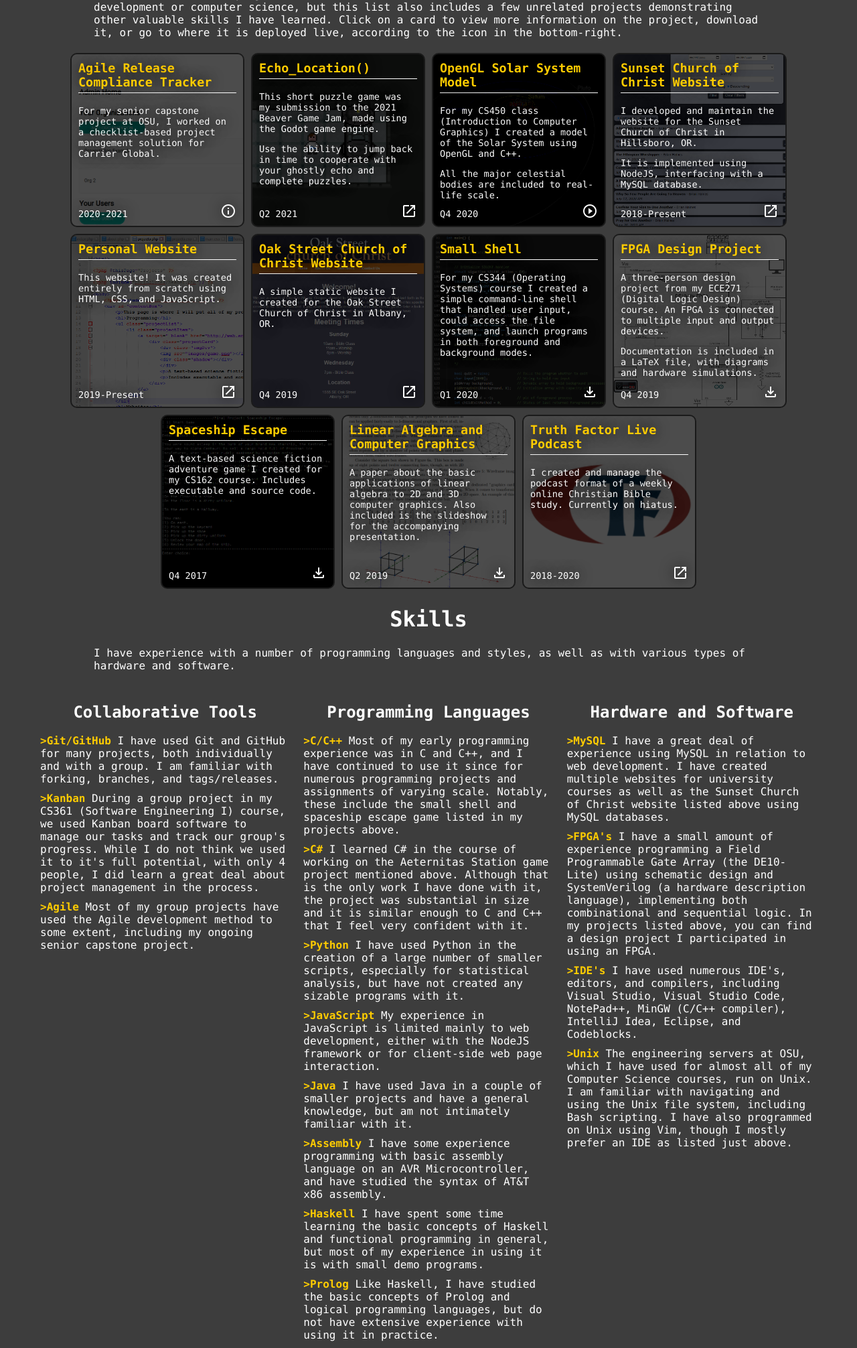
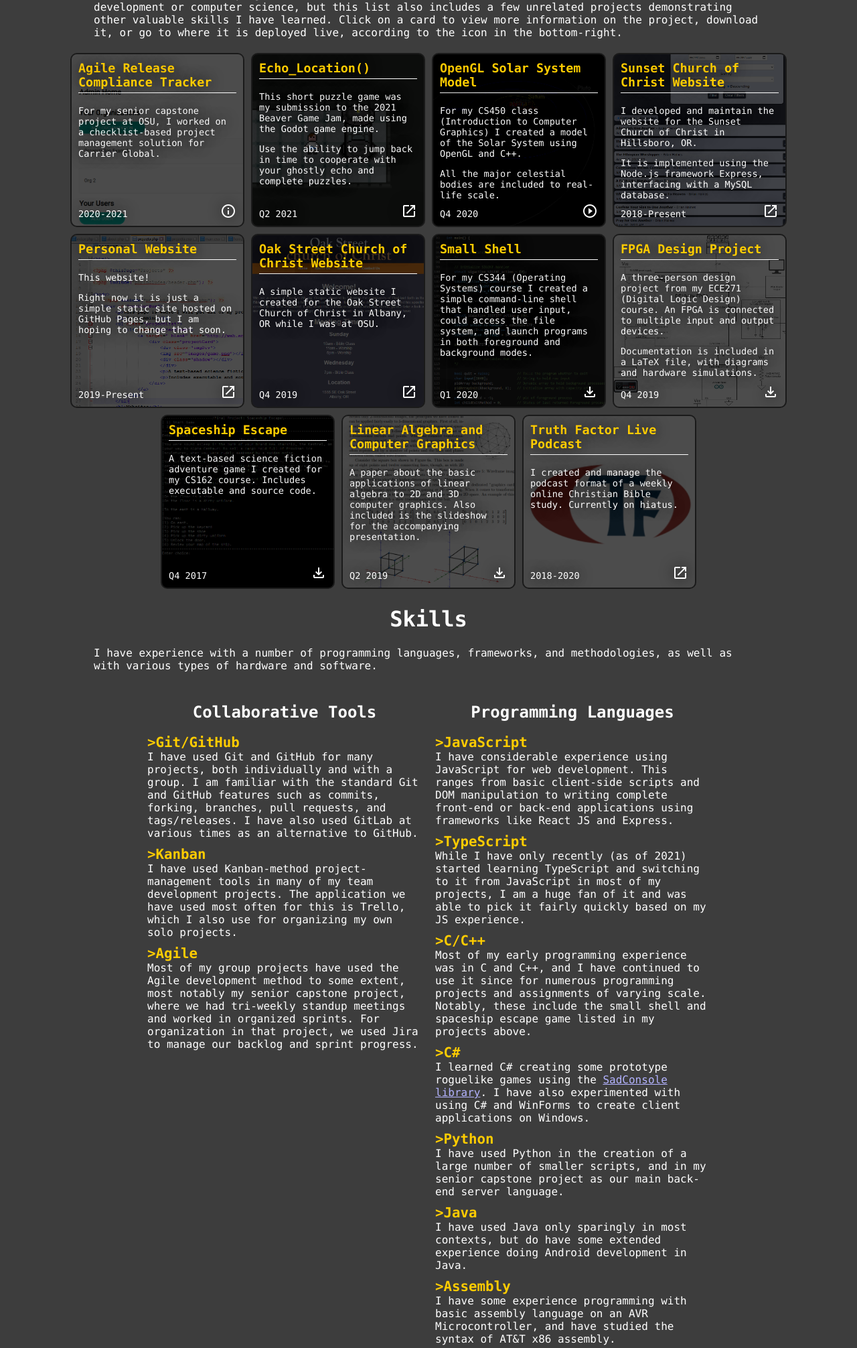
Before and after one commit to GrantHaines/GrantHaines.github.io, a PHP site: page / in a window 1280 px wide. Shown: the part 567-2579 px from the top of the page at 67% size. Run offline with PHP 8.4, Linux system fonts and the light colour scheme.

Commit message:
Update ARCT page and skills/projects

```diff
--- a/css/index.css
+++ b/css/index.css
@@ -174,6 +174,18 @@ Skill list
 ----------
 */
 
+#skillBox {
+	flex-wrap: wrap;
+	justify-content: center;
+}
+
+#skillBox .sectionSubBox {
+	box-sizing: border-box;
+	width: 100%;
+	min-width: 300px;
+	max-width: 410px;
+}
+
 .skillTitle {
 	width: 100%;
 	text-align: center;
@@ -194,4 +206,7 @@ Skill list
 	color: var(--main-contrast-color);
 
 	font-weight: bold;
+	font-size: 1.3em;
+	margin: 0;
+	display: block;
 }
--- a/css/main.css
+++ b/css/main.css
@@ -1,4 +1,4 @@
-@import "/css/variables.css";
+@import "variables.css";
 
 html {
 	height: 100%;
--- a/index.html
+++ b/index.html
@@ -58,7 +58,7 @@
 						<p class="projectDate">Q2 2021</p>
 					</div>
 				</a>
-				<a target="_blank" href="https://www.youtube.com/watch?v=0EY3qj84kD0&t=19s" class="projectItem">
+				<a target="_blank" href="https://www.youtube.com/watch?v=0EY3qj84kD0" class="projectItem">
 					<img class="cardImage" src="images/cs450_project.png"></img>
 					<div class="projectCard">
 						<p class="projectTitle">OpenGL Solar System Model</p>
@@ -73,7 +73,7 @@
 					<div class="projectCard">
 						<p class="projectTitle">Sunset Church of Christ Website</p>
 						<p class="projectDesc">I developed and maintain the website for the Sunset Church of Christ in Hillsboro, OR.</p>
-						<p class="projectDesc">It is implemented using NodeJS, interfacing with a MySQL database.</p>
+						<p class="projectDesc">It is implemented using the Node.js framework Express, interfacing with a MySQL database.</p>
 						<div class="projectInfoIcon"><span class="material-icons-outlined">open_in_new</span></div>
 						<p class="projectDate">2018-Present</p>
 					</div>
@@ -82,7 +82,8 @@
 					<img class="cardImage" src="images/site1.png"></img>
 					<div class="projectCard">
 						<p class="projectTitle">Personal Website</p>
-						<p class="projectDesc">This website! It was created entirely from scratch using HTML, CSS, and JavaScript.</p>
+						<p class="projectDesc">This website!</p>
+						<p class="projectDesc">Right now it is just a simple static site hosted on GitHub Pages, but I am hoping to change that soon.</p>
 						<div class="projectInfoIcon"><span class="material-icons-outlined">open_in_new</span></div>
 						<p class="projectDate">2019-Present</p>
 					</div>
@@ -91,7 +92,7 @@
 					<img class="cardImage" src="images/church2.png"></img>
 					<div class="projectCard">
 						<p class="projectTitle">Oak Street Church of Christ Website</p>
-						<p class="projectDesc">A simple static website I created for the Oak Street Church of Christ in Albany, OR.</p>
+						<p class="projectDesc">A simple static website I created for the Oak Street Church of Christ in Albany, OR while I was at OSU.</p>
 						<div class="projectInfoIcon"><span class="material-icons-outlined">open_in_new</span></div>
 						<p class="projectDate">Q4 2019</p>
 					</div>
@@ -145,33 +146,42 @@
 			</div>
 
 			<h1 class="projectListTitle">Skills</h1>
-			<p class="sectionDesc">I have experience with a number of programming languages and styles, as well as with various types of hardware and software.</p>
+			<p class="sectionDesc">I have experience with a number of programming languages, frameworks, and methodologies, as well as with various types of hardware and software.</p>
 
-			<div class="sectionBox">
+			<div class="sectionBox" id="skillBox">
 				<div class="sectionSubBox">
 					<h2 class="skillTitle">Collaborative Tools</h2>
-				<p class="skillItem"><span class="skillName">>Git/GitHub</span> I have used Git and GitHub for many projects, both individually and with a group. I am familiar with forking, branches, and tags/releases.</p>
-				<p class="skillItem"><span class="skillName">>Kanban</span> During a group project in my CS361 (Software Engineering I) course, we used Kanban board software to manage our tasks and track our group's progress. While I do not think we used it to it's full potential, with only 4 people, I did learn a great deal about project management in the process.</p>
-				<p class="skillItem"><span class="skillName">>Agile</span> Most of my group projects have used the Agile development method to some extent, including my ongoing senior capstone project.</p>
+					<p class="skillItem"><span class="skillName">>Git/GitHub</span> I have used Git and GitHub for many projects, both individually and with a group. I am familiar with the standard Git and GitHub features such as commits, forking, branches, pull requests, and tags/releases. I have also used GitLab at various times as an alternative to GitHub.</p>
+					<p class="skillItem"><span class="skillName">>Kanban</span> I have used Kanban-method project-management tools in many of my team development projects. The application we have used most often for this is Trello, which I also use for organizing my own solo projects.</p>
+					<p class="skillItem"><span class="skillName">>Agile</span> Most of my group projects have used the Agile development method to some extent, most notably my senior capstone project, where we had tri-weekly standup meetings and worked in organized sprints. For organization in that project, we used Jira to manage our backlog and sprint progress.</p>
 				</div>
 				<div class="sectionSubBox">
 					<h2 class="skillTitle">Programming Languages</h2>
+					<p class="skillItem"><span class="skillName">>JavaScript</span> I have considerable experience using JavaScript for web development. This ranges from basic client-side scripts and DOM manipulation to writing complete front-end or back-end applications using frameworks like React JS and Express.</p>
+					<p class="skillItem"><span class="skillName">>TypeScript</span> While I have only recently (as of 2021) started learning TypeScript and switching to it from JavaScript in most of my projects, I am a huge fan of it and was able to pick it fairly quickly based on my JS experience.</p>
 					<p class="skillItem"><span class="skillName">>C/C++</span> Most of my early programming experience was in C and C++, and I have continued to use it since for numerous programming projects and assignments of varying scale. Notably, these include the small shell and spaceship escape game listed in my projects above.</p>
-				<p class="skillItem"><span class="skillName">>C#</span> I learned C# in the course of working on the Aeternitas Station game project mentioned above. Although that is the only work I have done with it, the project was substantial in size and it is similar enough to C and C++ that I feel very confident with it.</p>
-				<p class="skillItem"><span class="skillName">>Python</span> I have used Python in the creation of a large number of smaller scripts, especially for statistical analysis, but have not created any sizable programs with it.</p>
-				<p class="skillItem"><span class="skillName">>JavaScript</span> My experience in JavaScript is limited mainly to web development, either with the NodeJS framework or for client-side web page interaction.</p>
-				<p class="skillItem"><span class="skillName">>Java</span> I have used Java in a couple of smaller projects and have a general knowledge, but am not intimately familiar with it.</p>
-				<p class="skillItem"><span class="skillName">>Assembly </span> I have some experience programming with basic assembly language on an AVR Microcontroller, and have studied the syntax of AT&T x86 assembly.</p>
-				<p class="skillItem"><span class="skillName">>Haskell </span> I have spent some time learning the basic concepts of Haskell and functional programming in general, but most of my experience in using it is with small demo programs.</p>
-				<p class="skillItem"><span class="skillName">>Prolog </span> Like Haskell, I have studied the basic concepts of Prolog and logical programming languages, but do not have extensive experience with using it in practice.</p>
+					<p class="skillItem"><span class="skillName">>C#</span> I learned C# creating some prototype roguelike games using the <a class="link" href="http://sadconsole.com/index.html">SadConsole library</a>. I have also experimented with using C# and WinForms to create client applications on Windows.</p>
+					<p class="skillItem"><span class="skillName">>Python</span> I have used Python in the creation of a large number of smaller scripts, and in my senior capstone project as our main back-end server language.</p>
+					<p class="skillItem"><span class="skillName">>Java</span> I have used Java only sparingly in most contexts, but do have some extended experience doing Android development in Java.</p>
+					<p class="skillItem"><span class="skillName">>Assembly</span> I have some experience programming with basic assembly language on an AVR Microcontroller, and have studied the syntax of AT&T x86 assembly.</p>
+					<p class="skillItem"><span class="skillName">>Haskell</span> I have spent some time learning the basic concepts of Haskell and functional programming in general, but most of my experience in using it is with small demo programs.</p>
+					<p class="skillItem"><span class="skillName">>Prolog</span> Like Haskell, I have studied the basic concepts of Prolog and logical programming languages, but do not have extensive experience with using it in practice.</p>
+					</div>
+				<div class="sectionSubBox">
+					<h2 class="skillTitle">Development Frameworks</h2>
+					<p class="skillItem"><span class="skillName">>React</span> My senior capstone team at OSU used React JS as our front-end framework for building the Agile Release Compliance Tracker application. Although I only worked on a few aspects of that side of the project toward the end of the development process, I have since spent time learning React by creating some experimental web applications.</p>
+					<p class="skillItem"><span class="skillName">Node.js</span> Almost all of my advanced web development experience (beyond basic HTML/CSS) has been done using Node.js. I have created many web servers using Express, including simple database APIs and full websites with the Express-Handlebars templating engine.</p>
+					<p class="skillItem"><span class="skillName">Flask</span> In my senior capstone project, we used the Python Flask server framework to create our back-end REST API. I was one of the primary developers of this side of the project, so I gained considerable experience in Flask, Python, and RESTful APIs in general.</p>
+					<p class="skillItem"><span class="skillName">Godot</span> Godot is an open-source game engine which I used to create the Echo_Location game listed above in my projects. For my project, I use Godot's built-in scripting language called GDScript, which is very similar to Python in syntax and function.</p>
 				</div>
 				<div class="sectionSubBox">
 					<h2 class="skillTitle">Hardware and Software</h2>
-				<p class="skillItem"><span class="skillName">>MySQL </span> I have a great deal of experience using MySQL in relation to web development. I have created multiple websites for university courses as well as the Sunset Church of Christ website listed above using MySQL databases.</p>
+					<p class="skillItem"><span class="skillName">>MySQL</span> I have a great deal of experience using MySQL in relation to web development. I have created multiple websites for university courses as well as the Sunset Church of Christ website listed above using MySQL databases.</p>
+					<p class="skillItem"><span class="skillName">>Android</span> I spent several months at Oregon State University learning how to develop Android applications in Java, including the use of web API's and SQLite.</p>
 					<p class="skillItem"><span class="skillName">>FPGA's</span> I have a small amount of experience programming a Field Programmable Gate Array (the DE10-Lite) using schematic design and SystemVerilog (a hardware description language), implementing both combinational and sequential logic. In my projects listed above, you can find a design project I participated in using an FPGA.</p>
-				<!--<p class="skillItem"><span class="skillName">>AVR Microcontrollers</span> </p>-->
+					<p class="skillItem"><span class="skillName">>AVR Microcontrollers</span> I spent a term of study at Oregon State programming an AVR microcontroller using both C and assembly code. This included programming an LCD display, using system interrupts, and simulating a remote controlled vehicle using a USART module.</p>
 					<p class="skillItem"><span class="skillName">>IDE's</span> I have used numerous IDE's, editors, and compilers, including Visual Studio, Visual Studio Code, NotePad++, MinGW (C/C++ compiler), IntelliJ Idea, Eclipse, and Codeblocks.</p>
-				<p class="skillItem"><span class="skillName">>Unix</span> The engineering servers at OSU, which I have used for almost all of my Computer Science courses, run on Unix. I am familiar with navigating and using the Unix file system, including Bash scripting. I have also programmed on Unix using Vim, though I mostly prefer an IDE as listed just above.</p>
+					<p class="skillItem"><span class="skillName">>Unix</span> The engineering servers at OSU, which I have used for almost all of my Computer Science courses, run on Unix. I am familiar with navigating and using the Unix system, including Bash scripting. I have also programmed on Unix using Vim, though I mostly prefer an IDE as listed above.</p>
 				</div>
 			</div>
 		</div>
```
Also changed, not shown: arct.html (+14 -3 lines), images/arct_db.png (added), images/arct_dev.png (renamed from images/arct_homepage.png), images/arct_expo.jpg (added), images/arct_final_1.png (added), images/arct_final_2.png (added). Lines whose indentation alone changed are shown as unchanged.
